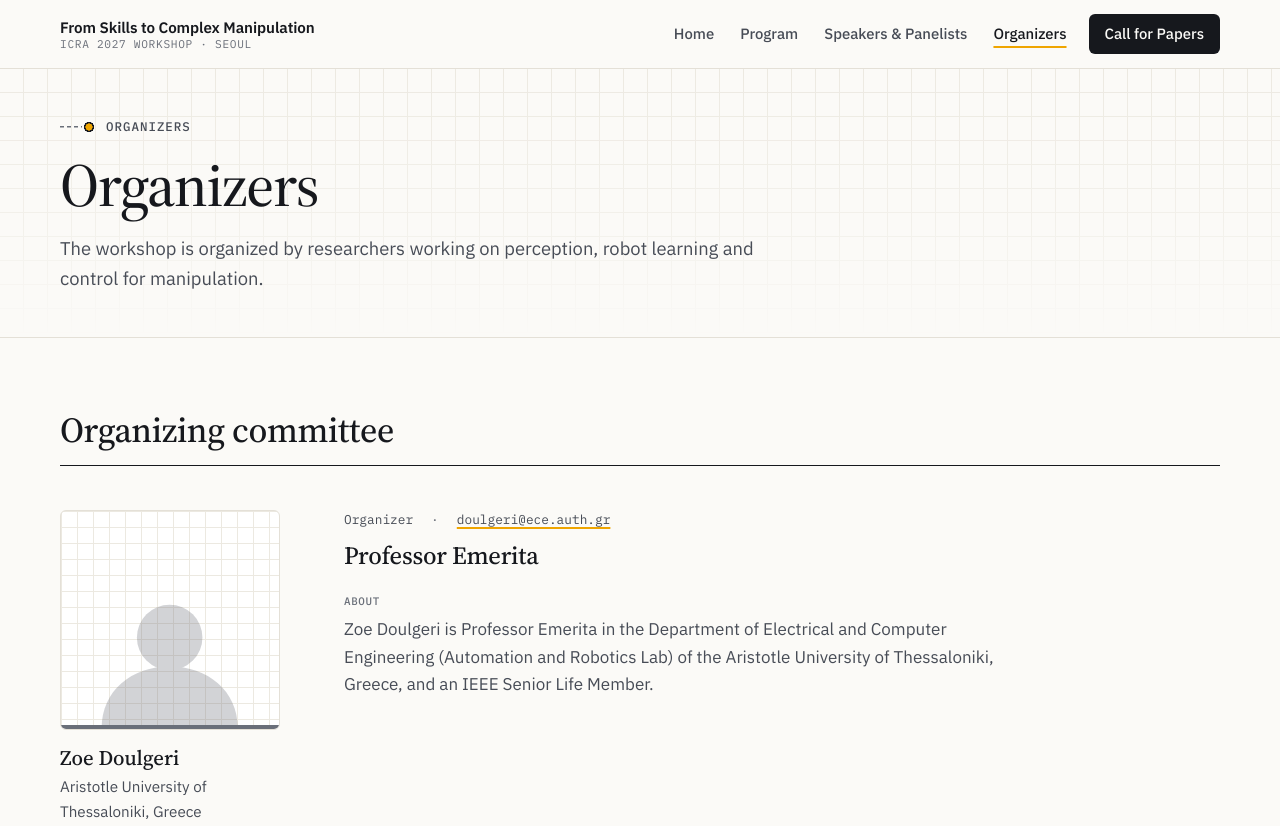
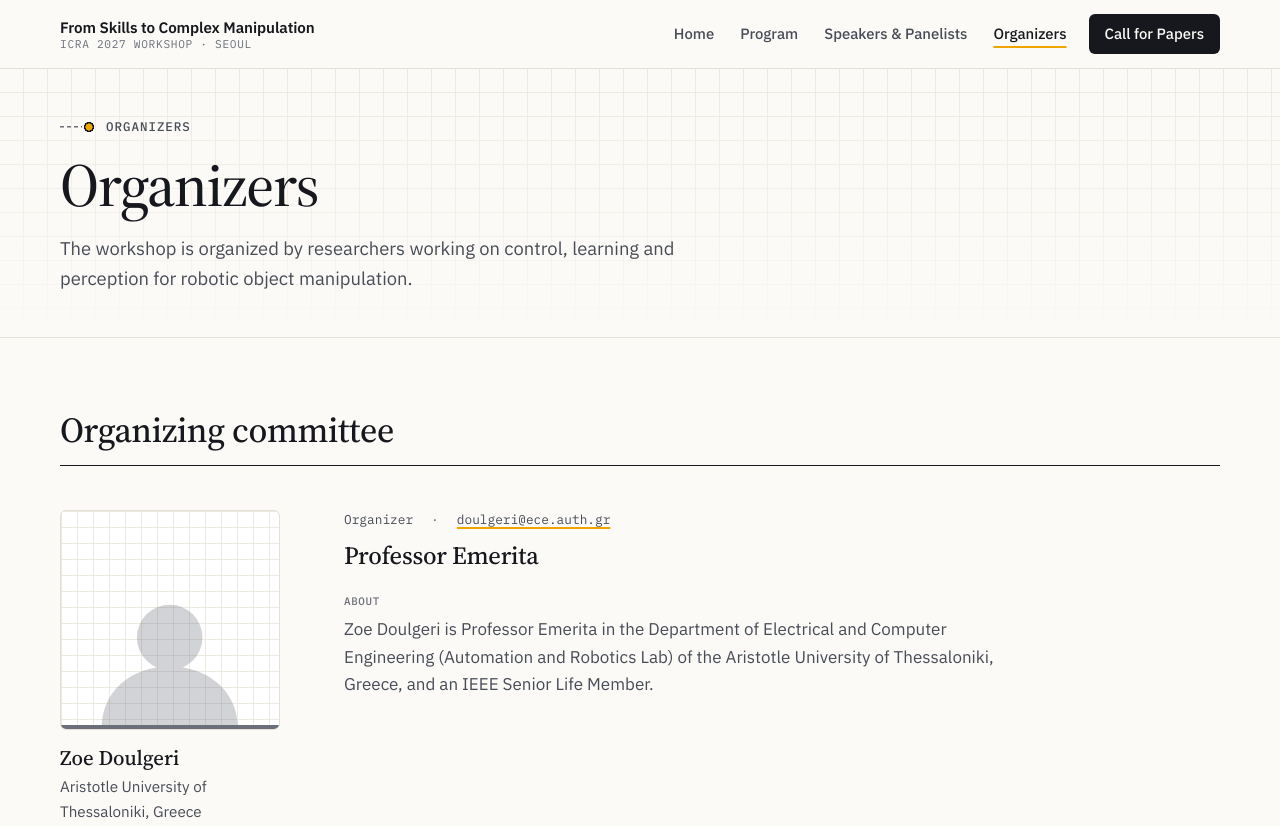
Before and after one commit to From-Skills-to-Complex-Manipulation/from-skills-to-complex-manipulation.github.io, a website: page organizers.html in a window 1280 px wide. Shown: the top 826 px of the page. Drawn offline with Linux system fonts and the light colour scheme.

Commit message:
Update organizers.html

```diff
--- a/organizers.html
+++ b/organizers.html
@@ -58,7 +58,7 @@
   <div class="container">
     <p class="eyebrow">Organizers</p>
     <h1 id="page-title">Organizers</h1>
-    <p class="lede">The workshop is organized by researchers working on perception, robot learning and control for manipulation.</p>
+    <p class="lede">The workshop is organized by researchers working on control, learning and perception for robotic object manipulation.</p>
   </div>
 </section>
 
```
